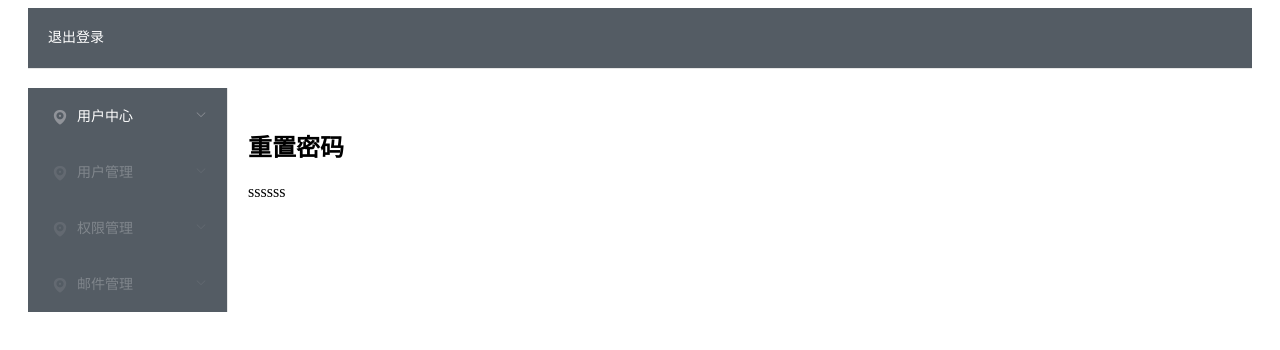
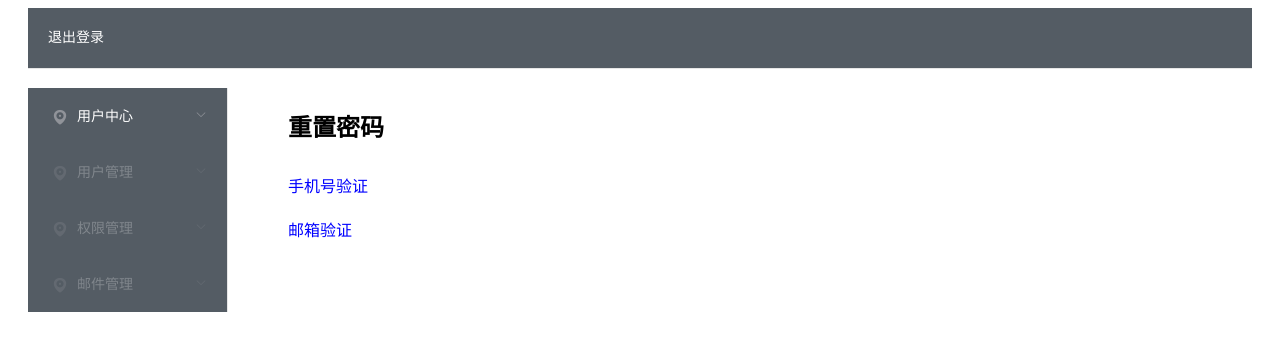
Before and after one commit to originaldreams/poker_admin_front, a Vue app: page /resetPassword in a window 1280 px wide. Shown: the top 350 px of the page. Built offline with nearby package versions, Linux system fonts and the light colour scheme.

Commit message:
add ResetPasswordFrom

```diff
--- a/src/components/userCenter/ResetPasswordForm.vue
+++ b/src/components/userCenter/ResetPasswordForm.vue
@@ -1,9 +1,31 @@
-<!-- 重置密码 email和mobile公用组件 -->
 <template>
   <div>
+
   </div>
 </template>
 
-<style>
+<style scoped>
 
 </style>
+
+<script>
+export default {
+  props: {
+    /**
+     * 类型
+     * MOBILE EMAIL
+     * 根据传入的类型，判断是根据哪种方式去修改密码
+     */
+    type: String
+  },
+  data() {
+    return {
+
+    }
+  },
+
+  methods: {
+
+  }
+}
+</script>
--- /dev/null
+++ b/src/components/userCenter/ResetPasswordRoute.vue
@@ -0,0 +1,66 @@
+<!-- 重置密码 email和mobile公用组件 -->
+<template>
+  <div >
+    <div class="mobileLabel">
+      <div v-if="mobileCheckingSwitch">
+        <a >手机号验证</a>
+      </div>
+      <div v-else>
+        <!-- 内容 -->
+        <reset-password-form type="MOBILE_TYPE"></reset-password-form>
+      </div>
+
+
+
+    </div>
+    <div class="emailLabel">
+      <div v-if="emailCheckingSwitch">
+        <a >邮箱验证</a>
+      </div>
+      <div v-else>
+        <reset-password-form type="EMAIL_TYPE"></reset-password-form>
+      </div>
+
+    </div>
+
+  </div>
+</template>
+
+<style scoped>
+
+.mobileLabel {
+  margin: 30px 0px 20px 0px;
+  color: blue;
+}
+
+.emailLabel {
+  margin: 0px 0px 0px 0px;
+  color: blue;
+}
+
+</style>
+
+<script>
+import ResetPasswordForm from '@/components/userCenter/ResetPasswordForm.vue'
+
+const MOBILE_TYPE = "MOBILE";
+const EMAIL_TYPE = "EMAIL";
+
+export default {
+  components: {
+    ResetPasswordForm
+  },
+  data() {
+    return {
+      mobileCheckingSwitch: true,
+      emailCheckingSwitch: true,
+      MOBILE_TYPE: MOBILE_TYPE,
+      EMAIL_TYPE: EMAIL_TYPE
+    }
+  },
+
+  methods: {
+
+  }
+}
+</script>
--- a/src/views/userCenter/ResetPassword.vue
+++ b/src/views/userCenter/ResetPassword.vue
@@ -1,23 +1,28 @@
 <!-- -->
 <template>
-  <div>
+  <div class="resetPassword">
       <h2>重置密码</h2>
-      ssssss
+      <reset-password-route></reset-password-route>
   </div>
 </template>
 
-<style>
+<style scoped>
+
+.resetPassword {
+  margin: -20px 20px 20px 40px;
+}
 
 </style>
 
+
 <script>
 // @ is an alias to /src
-import ResetPasswordForm from '@/components/userCenter/ResetPasswordForm.vue'
+import ResetPasswordRoute from '@/components/userCenter/ResetPasswordRoute.vue'
 
 export default {
   name: '',
   components: {
-    ResetPasswordForm
+    ResetPasswordRoute
   }
 }
 </script>
```
